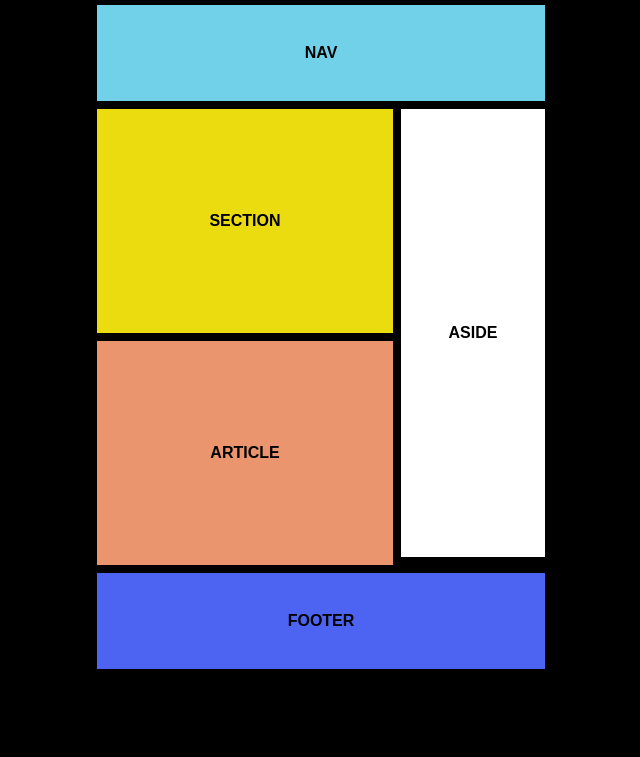
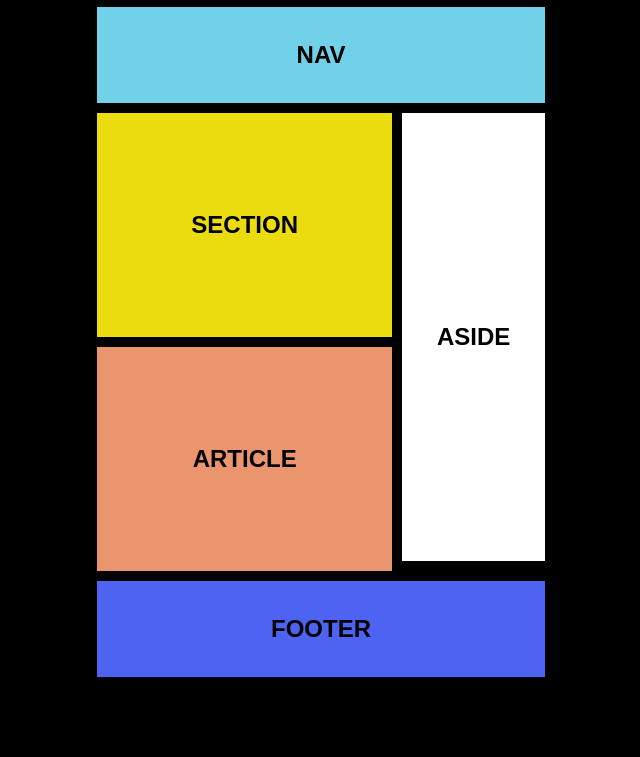
Before and after one commit to 4yob/atividade09-edu, a plain HTML site: page index.html in a window 1280 px wide. Shown: the part 179-936 px from the top of the page, without its empty margins (319-959 px from the left). Drawn offline with Linux system fonts and the light colour scheme.

Commit message:
refactor: alter font size and gap

```diff
--- a/index.css
+++ b/index.css
@@ -20,9 +20,10 @@ body {
     'section section aside'
     'article article aside'
     'footer footer footer';
-    gap: 8px;
+    gap: 10px;
     text-align: center;
     font-weight: bold;
+    font-size: 1.5rem;
     width: 35%;
     padding: 5rem 0;
 }
```
